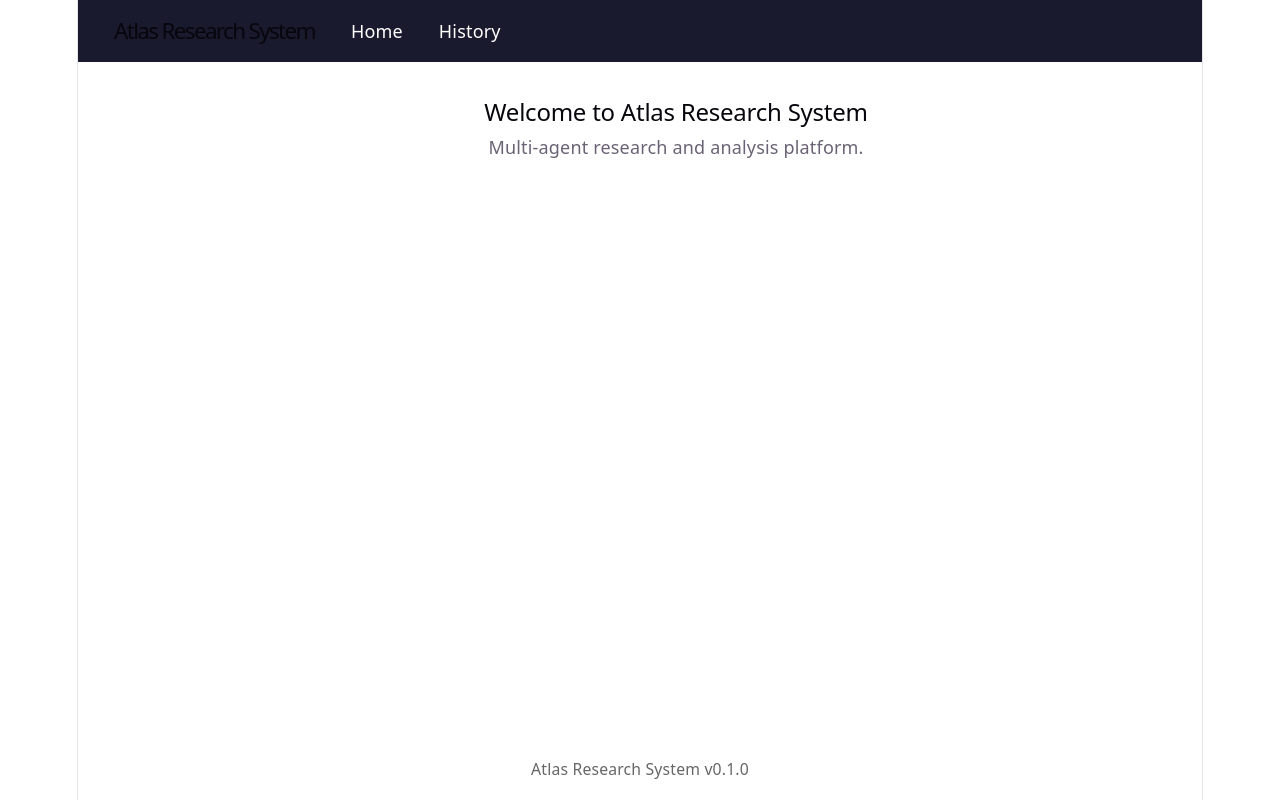
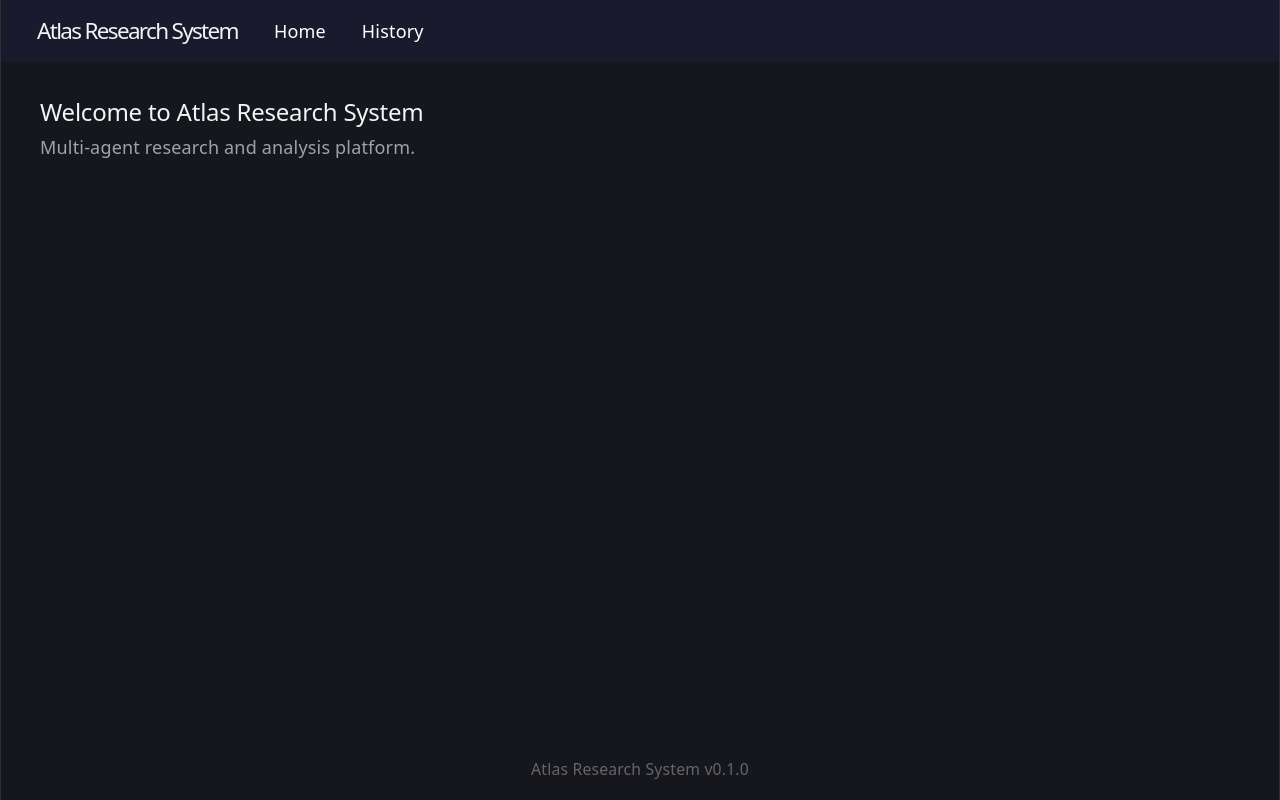
Before and after one commit to sergiogg94/atlas_research_system, a React (Vite) app in the folder frontend/: page / in a window 1280 px wide. Built offline with nearby package versions, Linux system fonts and the light colour scheme.

Commit message:
refactor: adjust css styles

```diff
--- a/frontend/src/index.css
+++ b/frontend/src/index.css
@@ -1,111 +1,75 @@
+/* Variables CSS globales para la aplicación */
 :root {
-  --text: #6b6375;
-  --text-h: #08060d;
-  --bg: #fff;
-  --border: #e5e4e7;
-  --code-bg: #f4f3ec;
-  --accent: #aa3bff;
-  --accent-bg: rgba(170, 59, 255, 0.1);
-  --accent-border: rgba(170, 59, 255, 0.5);
-  --social-bg: rgba(244, 243, 236, 0.5);
-  --shadow:
-    rgba(0, 0, 0, 0.1) 0 10px 15px -3px, rgba(0, 0, 0, 0.05) 0 4px 6px -2px;
+  --text: #9ca3af; /* color de texto principal en modo oscuro */
+  --text-h: #f3f4f6; /* color de encabezados en modo oscuro */
+  --bg: #16171d; /* fondo principal en modo oscuro */
+  --border: #2e303a; /* color de borde en modo oscuro */
+  --accent: #60a5fa; /* color de acento en modo oscuro */
+  --accent-bg: rgba(96, 165, 250, 0.15); /* fondo de acento oscuro */
+  --accent-border: rgba(96, 165, 250, 0.5); /* borde de acento oscuro */
+  --shadow: /* sombra más intensa para modo oscuro */
+    rgba(0, 0, 0, 0.4) 0 10px 15px -3px, rgba(0, 0, 0, 0.25) 0 4px 6px -2px;
 
-  --sans: system-ui, 'Segoe UI', Roboto, sans-serif;
-  --heading: system-ui, 'Segoe UI', Roboto, sans-serif;
-  --mono: ui-monospace, Consolas, monospace;
+  --sans: system-ui, 'Segoe UI', Roboto, sans-serif; /* tipografía sans-serif */
+  --heading: system-ui, 'Segoe UI', Roboto, sans-serif; /* tipografía para encabezados */
+  --mono: ui-monospace, Consolas, monospace; /* tipografía monoespaciada */
 
-  font: 18px/145% var(--sans);
-  letter-spacing: 0.18px;
-  color-scheme: light dark;
-  color: var(--text);
-  background: var(--bg);
-  font-synthesis: none;
-  text-rendering: optimizeLegibility;
-  -webkit-font-smoothing: antialiased;
-  -moz-osx-font-smoothing: grayscale;
+  font: 18px/145% var(--sans); /* tamaño base, altura de línea y familia de fuente */
+  letter-spacing: 0.18px; /* espacio entre letras ligero */
+  color-scheme: light dark; /* permite que el navegador sepa sobre ambos esquemas */
+  color: var(--text); /* color de texto por defecto */
+  background: var(--bg); /* color de fondo por defecto */
+  font-synthesis: none; /* deshabilita la síntesis de fuentes para mejorar legibilidad */
+  text-rendering: optimizeLegibility; /* optimiza el renderizado del texto */
+  -webkit-font-smoothing: antialiased; /* suaviza las fuentes en navegadores WebKit */
+  -moz-osx-font-smoothing: grayscale; /* suaviza las fuentes en macOS Firefox */
 
   @media (max-width: 1024px) {
-    font-size: 16px;
-  }
-}
-
-@media (prefers-color-scheme: dark) {
-  :root {
-    --text: #9ca3af;
-    --text-h: #f3f4f6;
-    --bg: #16171d;
-    --border: #2e303a;
-    --code-bg: #1f2028;
-    --accent: #c084fc;
-    --accent-bg: rgba(192, 132, 252, 0.15);
-    --accent-border: rgba(192, 132, 252, 0.5);
-    --social-bg: rgba(47, 48, 58, 0.5);
-    --shadow:
-      rgba(0, 0, 0, 0.4) 0 10px 15px -3px, rgba(0, 0, 0, 0.25) 0 4px 6px -2px;
-  }
-
-  #social .button-icon {
-    filter: invert(1) brightness(2);
+    font-size: 16px; /* reduce el tamaño base en pantallas medianas o menores */
   }
 }
 
 #root {
-  width: 1126px;
-  max-width: 100%;
-  margin: 0 auto;
-  text-align: center;
-  border-inline: 1px solid var(--border);
-  min-height: 100svh;
-  display: flex;
-  flex-direction: column;
-  box-sizing: border-box;
+  max-width: 100%; /* no excede el ancho de la ventana */
+  margin: 0 auto; /* centra horizontalmente */
+  border-inline: 1px solid var(--border); /* bordes izquierdo y derecho */
+  min-height: 100svh; /* altura mínima igual a la altura de la ventana */
+  display: flex; /* usa un contenedor flex para su contenido */
+  flex-direction: column; /* organiza los hijos en columna */
+  box-sizing: border-box; /* incluye padding y borde en el ancho/alto */
 }
 
 body {
-  margin: 0;
+  margin: 0; /* elimina el margen predeterminado del body */
 }
 
 h1,
 h2 {
-  font-family: var(--heading);
-  font-weight: 500;
-  color: var(--text-h);
+  font-family: var(--heading); /* usa la fuente de encabezado */
+  font-weight: 500; /* peso medio para los títulos */
+  color: var(--text-h); /* color de texto específico para encabezados */
 }
 
 h1 {
-  font-size: 56px;
-  letter-spacing: -1.68px;
-  margin: 32px 0;
+  font-size: 56px; /* tamaño grande para el título principal */
+  letter-spacing: -1.68px; /* reduce el espaciado entre letras */
+  margin: 32px 0; /* margen superior e inferior */
   @media (max-width: 1024px) {
-    font-size: 36px;
-    margin: 20px 0;
+    font-size: 36px; /* tamaño menor en pantallas medianas */
+    margin: 20px 0; /* margen reducido en pantallas más pequeñas */
   }
 }
+
 h2 {
-  font-size: 24px;
-  line-height: 118%;
-  letter-spacing: -0.24px;
-  margin: 0 0 8px;
+  font-size: 24px; /* tamaño para subtítulos */
+  line-height: 118%; /* altura de línea para buena lectura */
+  letter-spacing: -0.24px; /* ligero ajuste de espaciado */
+  margin: 0 0 8px; /* margen inferior para separar del contenido siguiente */
   @media (max-width: 1024px) {
-    font-size: 20px;
+    font-size: 20px; /* subtítulo más pequeño en pantallas medianas */
   }
 }
+
 p {
-  margin: 0;
+  margin: 0; /* elimina el margen predeterminado de los párrafos */
 }
-
-code,
-.counter {
-  font-family: var(--mono);
-  display: inline-flex;
-  border-radius: 4px;
-  color: var(--text-h);
-}
-
-code {
-  font-size: 15px;
-  line-height: 135%;
-  padding: 4px 8px;
-  background: var(--code-bg);
-}
```
